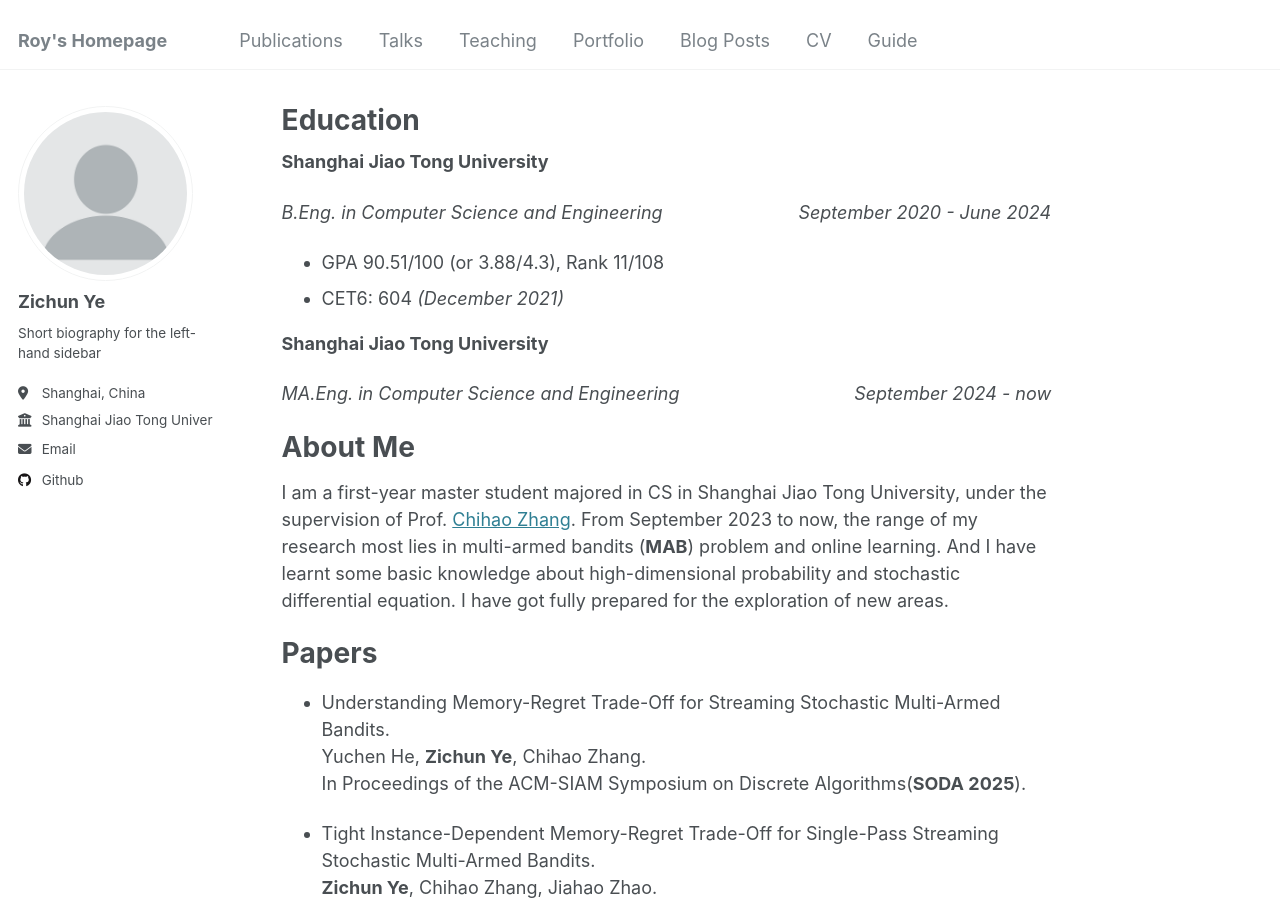
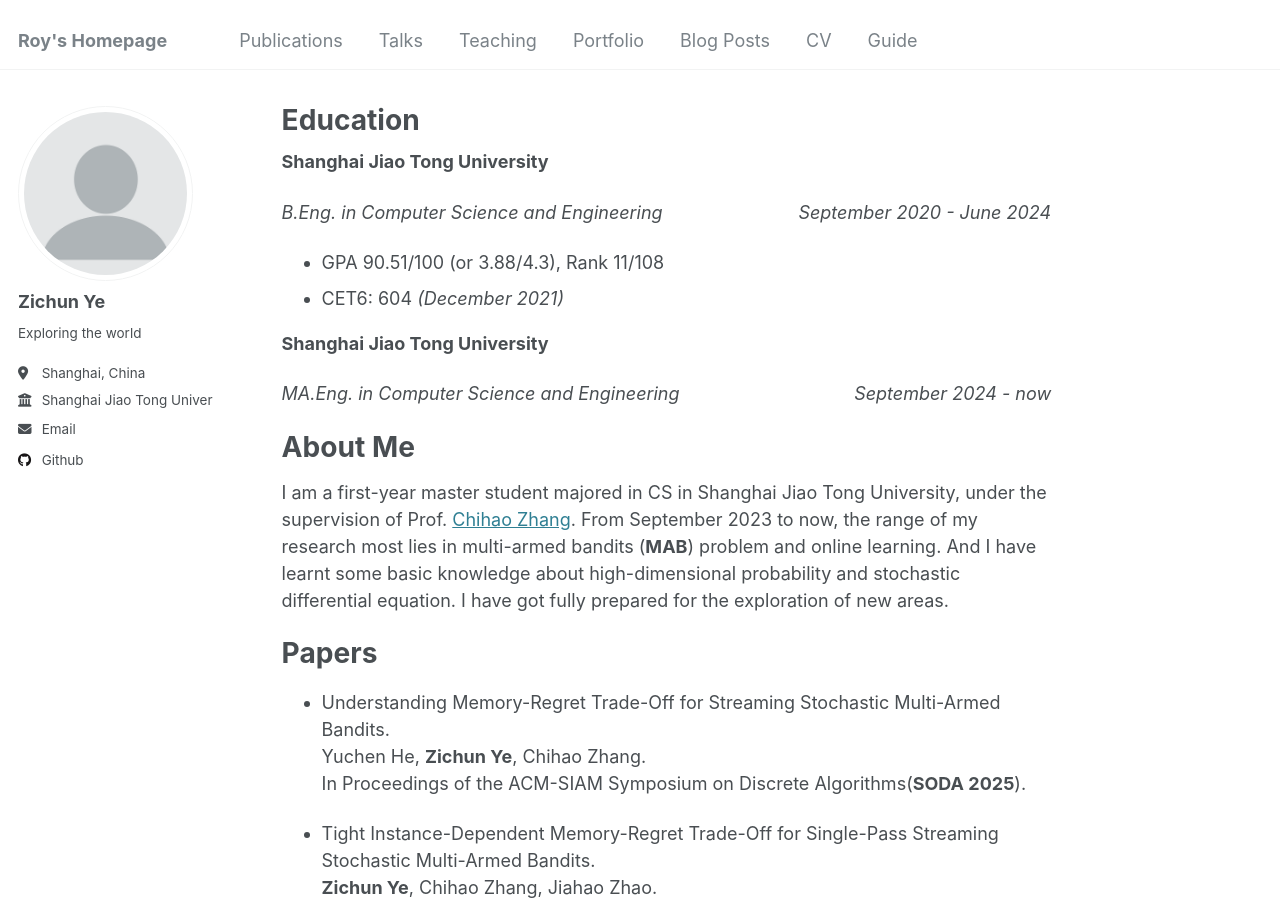
Before and after one commit to AlchemistYe/alchemistye.github.io, a Jekyll site: the page built from _pages/about.md, in a window 1280 px wide and 900 px high. Built offline with Jekyll 4.4.1, drawn with Linux system fonts in a browser that asks for light colours.

Commit message:
Update _config.yml

```diff
--- a/_config.yml
+++ b/_config.yml
@@ -24,7 +24,7 @@ author:
   avatar           : "profile.png"
   name             : "Zichun Ye"
   pronouns         : # example: "she/her"
-  bio              : "Short biography for the left-hand sidebar"
+  bio              : "Exploring the world"
   location         : "Shanghai, China"
   employer         : "Shanghai Jiao Tong University"
   uri              : # URL
```
